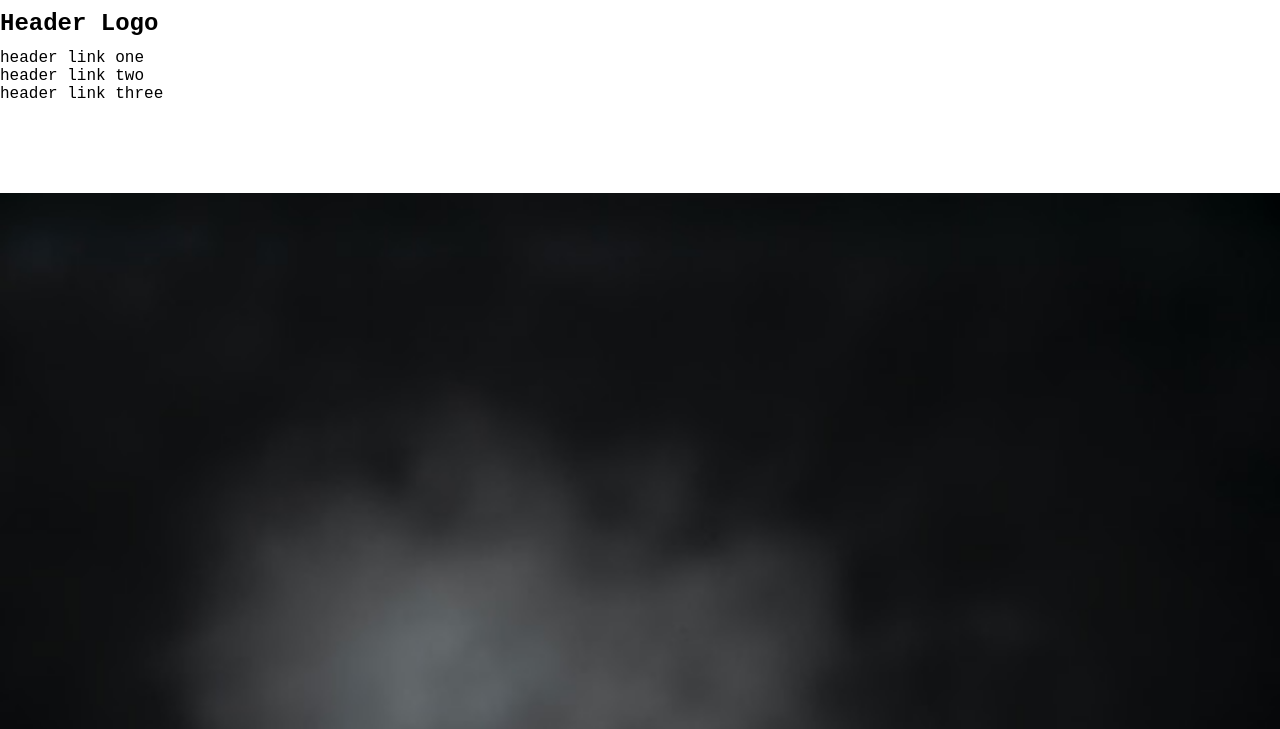
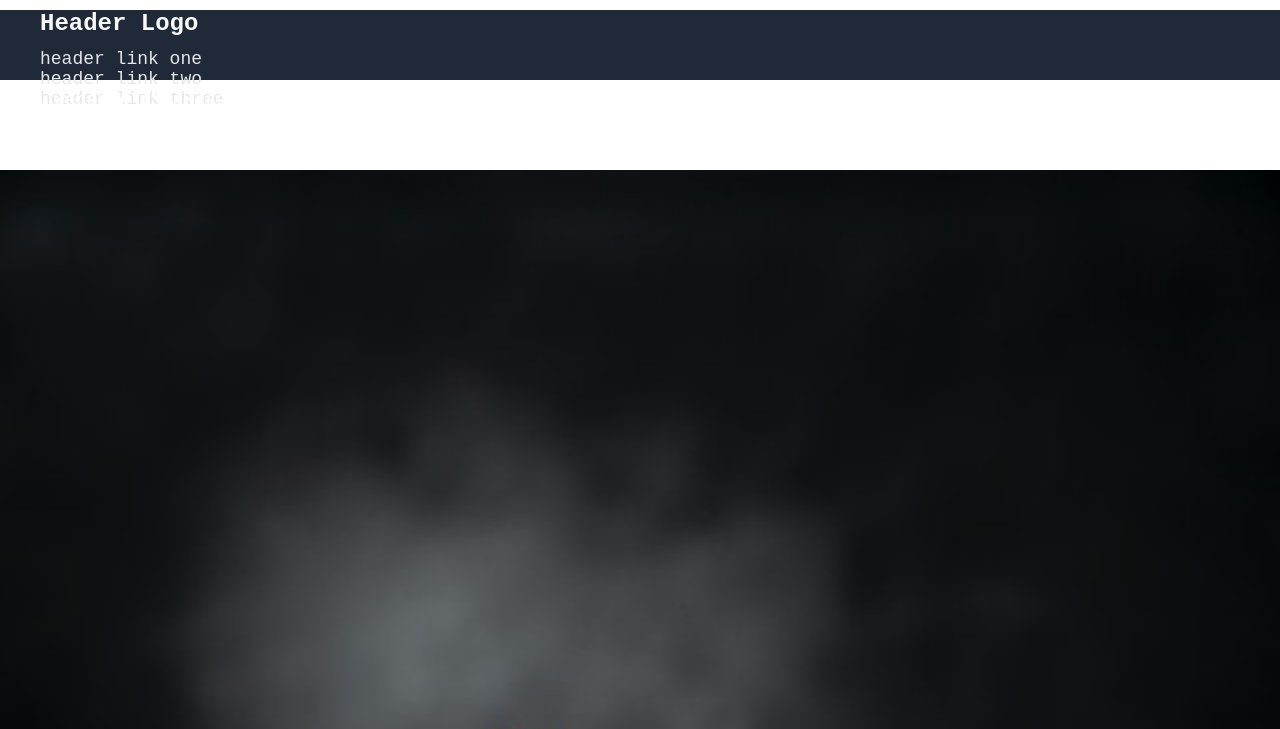
Before and after one commit to YiTiaoChangFen/odin-landing_page, a plain HTML site: page index.html in a window 1280 px wide. Shown: the top 729 px of the page. Drawn offline with Linux system fonts and the light colour scheme.

Commit message:
fix typo in header, added css for container and header class

```diff
--- a/index.html
+++ b/index.html
@@ -8,7 +8,7 @@
     <link rel="stylesheet" href="style.css">
 </head>
 <body>
-    <div class="head">
+    <div class="header">
         <div class="container flex">
             <h1 class="logo">Header Logo</h1>
             <nav>
--- a/style.css
+++ b/style.css
@@ -10,12 +10,13 @@ body {
 }
 
 a {
-    color: black;
+    font-size: 18px;
+    color: #e5e7eb;
     text-decoration: none;
 }
 
 h1 {
-    color: black;
+    color: #f9f8fa;
     font-size: 24px;
     font-weight: bolder;
     margin: 10px 0;
@@ -34,3 +35,15 @@ img {
 li {
     list-style-type: none;
 }
+
+.container {
+    margin: 0 auto;
+    max-width: 1200px;
+    overflow: visible;
+}
+
+.header {
+    background-color: #1f2937;
+    height: 70px;
+    padding: 0 30px
+}
```
